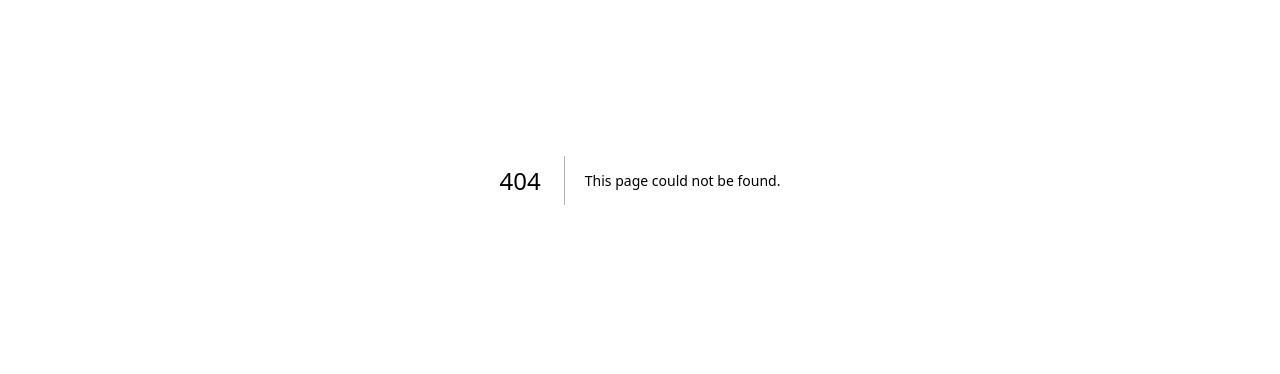
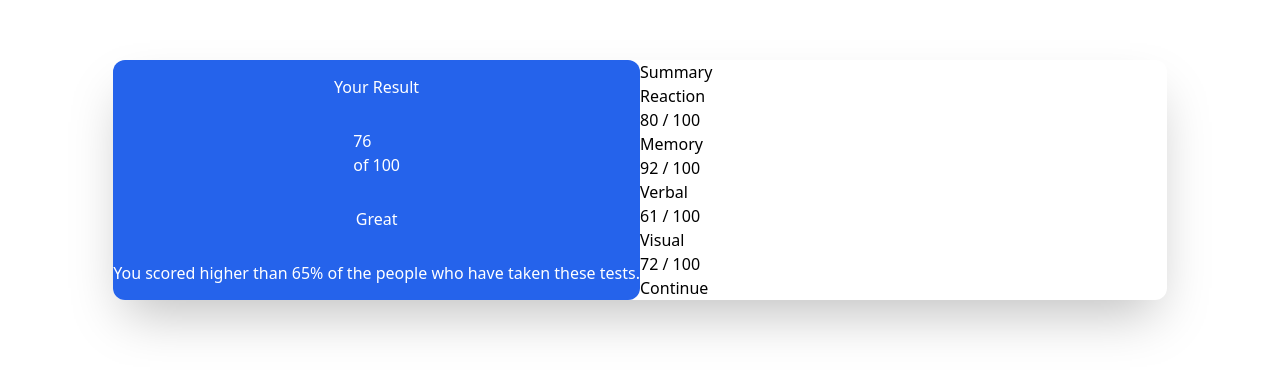
Before and after one commit to mfahadarif85/frontendmentor, a Next.js app: page /results-sum in a window 1280 px wide. Before the commit this address had no page. Shown: the part 220-594 px from the top of the page. Built offline with nearby package versions, Linux system fonts and the light colour scheme.

Commit message:
result card init

```diff
--- a/app/page.tsx
+++ b/app/page.tsx
@@ -11,6 +11,9 @@ export default function Home() {
         <li>
           <Link href='/prod-prev-card'>Product Preview Card</Link>
         </li>
+        <li>
+          <Link href='/results-sum'>Results Summary Component</Link>
+        </li>
       </ul>
     </div>
   );
--- /dev/null
+++ b/app/results-sum/ResultCard.tsx
@@ -0,0 +1,39 @@
+const ResultCard = () => {
+  return (
+    <div className='grid grid-cols-2 rounded-xl shadow-2xl'>
+      <div className='flex flex-col items-center justify-around rounded-xl bg-blue-600 text-white'>
+        <p>Your Result</p>
+        <div>
+          <p>76</p>
+          <p>of 100</p>
+        </div>
+        <h1>Great</h1>
+        <p>
+          You scored higher than 65% of the people who have taken these tests.
+        </p>
+      </div>
+      <div>
+        <h1>Summary</h1>
+        <div>
+          <p>Reaction</p>
+          <p>80 / 100</p>
+        </div>
+        <div>
+          <p>Memory</p>
+          <p>92 / 100</p>
+        </div>
+        <div>
+          <p>Verbal</p>
+          <p>61 / 100</p>
+        </div>
+        <div>
+          <p>Visual</p>
+          <p>72 / 100</p>
+        </div>
+        <button>Continue</button>
+      </div>
+    </div>
+  );
+};
+
+export default ResultCard;
--- /dev/null
+++ b/app/results-sum/layout.tsx
@@ -0,0 +1,16 @@
+export const metadata = {
+  title: "Frontend Mentor - Results Summary Component",
+  description: "Generated by create next app",
+};
+
+export default function RootLayout({
+  children,
+}: {
+  children: React.ReactNode;
+}) {
+  return (
+    <html lang='en'>
+      <body>{children}</body>
+    </html>
+  );
+}
--- /dev/null
+++ b/app/results-sum/page.tsx
@@ -0,0 +1,10 @@
+import ResultCard from "./ResultCard";
+const Home = () => {
+  return (
+    <div className='flex h-screen items-center justify-center'>
+      <ResultCard />
+    </div>
+  );
+};
+
+export default Home;
```
